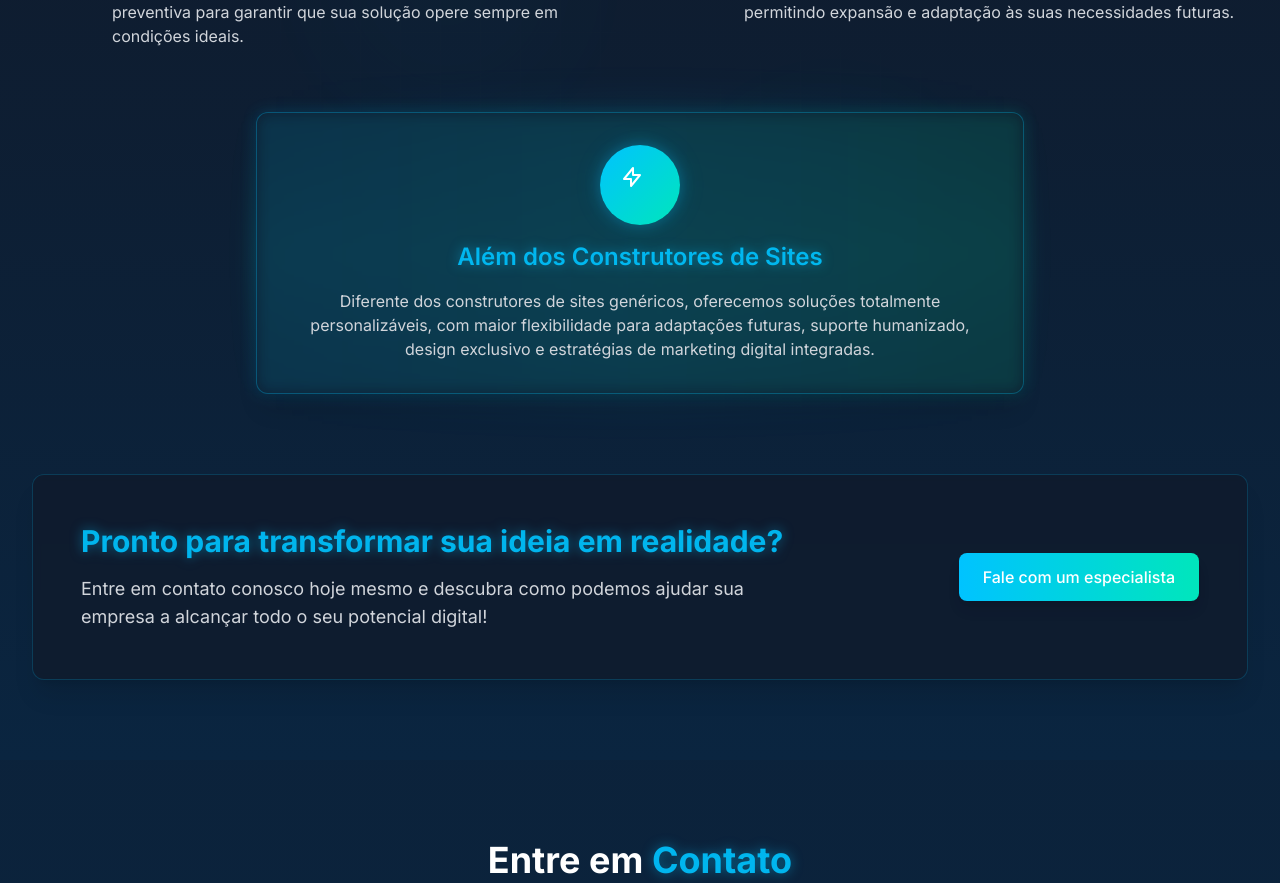
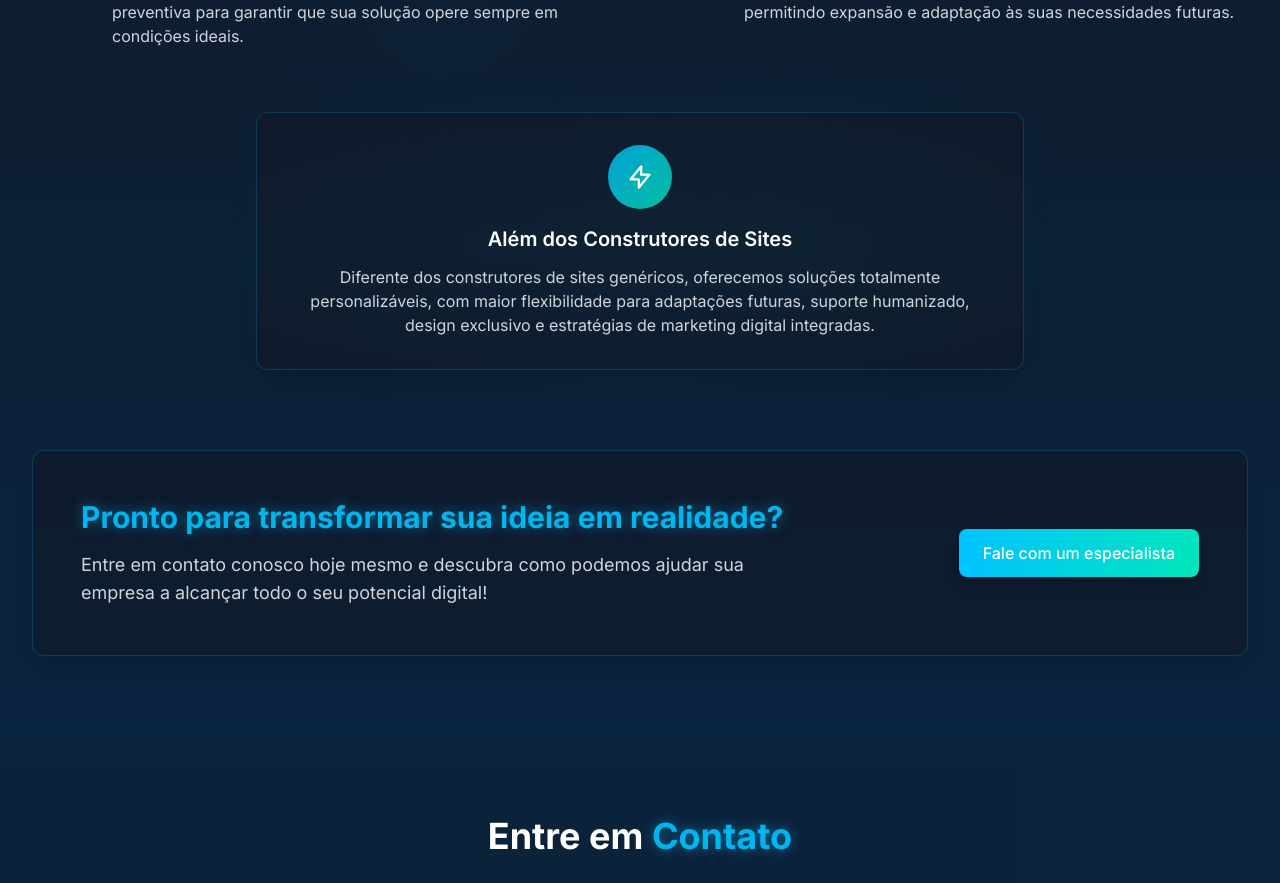
Before and after one commit to GustavoAlmeidaPuff/protonpage, a React (Vite) app: page / in a window 1280 px wide. Shown: the part 3552-4435 px from the top of the page. Built offline with nearby package versions, Linux system fonts and the light colour scheme.

Commit message:
Atualiza estilos no componente Differentials, ajustando gradientes e tamanhos de ícones, além de modificar a formatação de texto para melhor legibilidade.

```diff
--- a/src/components/Differentials.tsx
+++ b/src/components/Differentials.tsx
@@ -142,20 +142,20 @@ const Differentials = () => {
           transition={{ duration: 0.8, delay: 0.4 }}
         >
           {/* Efeito de luz sutil */}
-          <div className="absolute inset-0 -z-10 bg-gradient-to-r from-transparent via-secondary/10 to-transparent rounded-xl blur-xl"></div>
-          <div className="absolute -inset-1 -z-10 bg-gradient-to-b from-transparent via-accent/10 to-transparent rounded-xl blur-md"></div>
+          <div className="absolute inset-0 -z-10 bg-gradient-to-r from-transparent via-secondary/5 to-transparent rounded-xl blur-xl"></div>
+          <div className="absolute -inset-1 -z-10 bg-gradient-to-b from-transparent via-accent/5 to-transparent rounded-xl blur-md"></div>
 
-          <div className="card p-8 border border-secondary/30 backdrop-blur-sm featured-card">
+          <div className="card p-8 border border-secondary/20 backdrop-blur-sm">
             <div className="flex flex-col items-center text-center">
               <div className="mb-4">
-                <div className="bg-gradient-to-br from-secondary to-accent rounded-full w-20 h-20 flex items-center justify-center text-white shadow-glow">
-                  <div className="w-10 h-10">
-                    {differentials[4].icon}
-                  </div>
+                <div className="bg-gradient-to-br from-secondary/80 to-accent/80 rounded-full w-16 h-16 flex items-center justify-center text-white">
+                  <svg xmlns="http://www.w3.org/2000/svg" className="h-7 w-7" fill="none" viewBox="0 0 24 24" stroke="currentColor">
+                    <path strokeLinecap="round" strokeLinejoin="round" strokeWidth={2} d="M13 10V3L4 14h7v7l9-11h-7z" />
+                  </svg>
                 </div>
               </div>
               <div>
-                <h3 className="text-2xl font-semibold mb-4 glow-text">{differentials[4].title}</h3>
+                <h3 className="text-xl font-semibold mb-3 text-white">{differentials[4].title}</h3>
                 <p className="text-gray-300 max-w-2xl">{differentials[4].description}</p>
               </div>
             </div>
```
